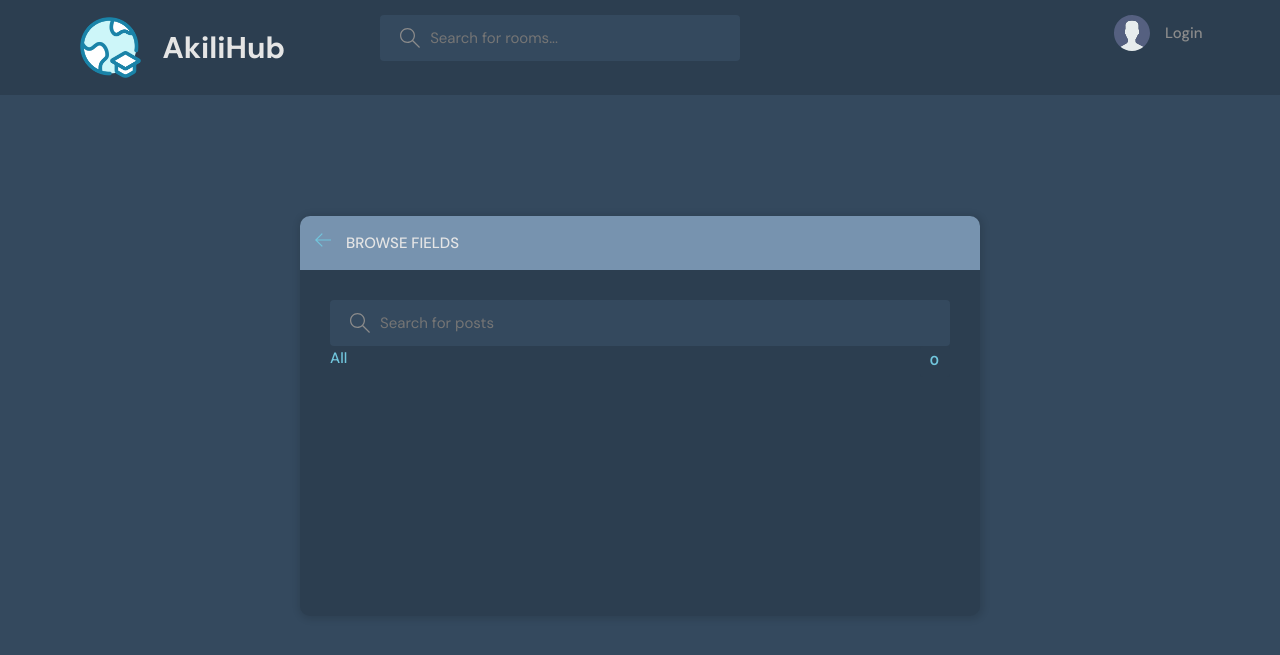
After one commit to nokekip/Akilihub, a Django app: page /fields/ in a window 1280 px wide. The commit adds this page. Shown: the top 655 px of the page. Run offline with Django 5.2, Linux system fonts and the light colour scheme; data that the repository does not hold is empty.

Commit message:
added fields page

```diff
--- /dev/null
+++ b/base/templates/base/fields.html
@@ -0,0 +1,47 @@
+{% extends 'main.html' %}
+{% block content %}
+    <main class="create-room layout">
+      <div class="container">
+        <div class="layout__box">
+          <div class="layout__boxHeader">
+            <div class="layout__boxTitle">
+              <a href="{% url 'home' %}">
+                <svg version="1.1" xmlns="http://www.w3.org/2000/svg" width="32" height="32" viewBox="0 0 32 32">
+                  <title>arrow-left</title>
+                  <path
+                    d="M13.723 2.286l-13.723 13.714 13.719 13.714 1.616-1.611-10.96-10.96h27.625v-2.286h-27.625l10.965-10.965-1.616-1.607z"
+                  ></path>
+                </svg>
+              </a>
+              <h3>Browse Fields</h3>
+            </div>
+          </div>
+
+          <div class="topics-page layout__body">
+            <form class="header__search">
+              <label>
+                <svg version="1.1" xmlns="http://www.w3.org/2000/svg" width="32" height="32" viewBox="0 0 32 32">
+                  <title>search</title>
+                  <path
+                    d="M32 30.586l-10.845-10.845c1.771-2.092 2.845-4.791 2.845-7.741 0-6.617-5.383-12-12-12s-12 5.383-12 12c0 6.617 5.383 12 12 12 2.949 0 5.649-1.074 7.741-2.845l10.845 10.845 1.414-1.414zM12 22c-5.514 0-10-4.486-10-10s4.486-10 10-10c5.514 0 10 4.486 10 10s-4.486 10-10 10z"
+                  ></path>
+                </svg>
+                <input placeholder="Search for posts" />
+              </label>
+            </form>
+
+            <ul class="topics__list">
+              <li>
+                <a href="{% url 'home' %}" class="active">All <span>{{ fields.count }}</span></a>
+              </li>
+              {% for field in fields %}
+              <li>
+                <a href="{% url 'home' %}?q={{field.name}}">{{field.name}} <span>{{ field.akiliroom_set.all.count }}</span></a>
+              </li>
+              {% endfor %}
+            </ul>
+          </div>
+        </div>
+      </div>
+    </main>
+{% endblock %}
--- a/base/templates/base/fields_component.html
+++ b/base/templates/base/fields_component.html
@@ -4,7 +4,7 @@
     </div>
     <ul class="topics__list">
       <li>
-        <a href="/" class="active">All <span>{{ fields.count }}</span></a>
+        <a href="{% url 'home' %}" class="active">All <span>{{ fields.count }}</span></a>
       </li>
       {% for field in fields %}
       <li>
@@ -12,7 +12,7 @@
       </li>
       {% endfor %}
     </ul>
-    <a class="btn btn--link" href="topics.html">
+    <a class="btn btn--link" href="{% url 'fields' %}">
       More
       <svg version="1.1" xmlns="http://www.w3.org/2000/svg" width="32" height="32" viewBox="0 0 32 32">
         <title>chevron-down</title>
--- a/base/templates/base/index.html
+++ b/base/templates/base/index.html
@@ -11,7 +11,7 @@
         <!-- Room List Start -->
         <div class="roomList">
           <div class="mobile-menu">
-            <form class="header__search">
+            <form class="header__search" action="{% url 'home' %}" method="GET">
               <label>
                 <svg version="1.1" xmlns="http://www.w3.org/2000/svg" width="32" height="32" viewBox="0 0 32 32">
                   <title>search</title>
@@ -19,11 +19,11 @@
                     d="M32 30.586l-10.845-10.845c1.771-2.092 2.845-4.791 2.845-7.741 0-6.617-5.383-12-12-12s-12 5.383-12 12c0 6.617 5.383 12 12 12 2.949 0 5.649-1.074 7.741-2.845l10.845 10.845 1.414-1.414zM12 22c-5.514 0-10-4.486-10-10s4.486-10 10-10c5.514 0 10 4.486 10 10s-4.486 10-10 10z"
                   ></path>
                 </svg>
-                <input placeholder="Search for posts" />
+                <input name="q" placeholder="Search for posts" />
               </label>
             </form>
             <div class="mobile-menuItems">
-              <a class="btn btn--main btn--pill" href="#">Fields</a>
+              <a class="btn btn--main btn--pill" href="{% url 'fields' %}">Fields</a>
               <a class="btn btn--main btn--pill" href="#">Events</a>
             </div>
           </div>
--- a/base/urls.py
+++ b/base/urls.py
@@ -8,11 +8,13 @@ urlpatterns = [
 
     path('', views.index, name='home'),
     path('room/<str:pk>/', views.room, name='room'),
+    path('fields/', views.fields, name='fields'),
     path('user-profile/<str:pk>/', views.userProfile, name='user-profile'),
 
     path('create-room/', views.createRoom, name='create-room'),
     path('update-room/<str:pk>/', views.updateRoom, name='update-room'),
     path('delete-room/<str:pk>/', views.deleteRoom, name='delete-room'),
     path('delete-message/<str:pk>/', views.deleteMessage, name='delete-message'),
+
     path('upate-user/', views.updateUser, name='update-user'),
 ]
--- a/base/views.py
+++ b/base/views.py
@@ -65,6 +65,12 @@ def index(request):
     events = Event.objects.all()
     context = {'fields': fields, 'rooms': rooms, 'events': events}
     return render(request, 'base/index.html', context)
+
+# Fields page
+def fields(request):
+    fields = Field.objects.all()
+    context = {'fields': fields}
+    return render(request, 'base/fields.html', context)
 
 
 # single room page
```
Also changed, not shown: base/templates/base/topics.html (deleted, +0 -104 lines).
